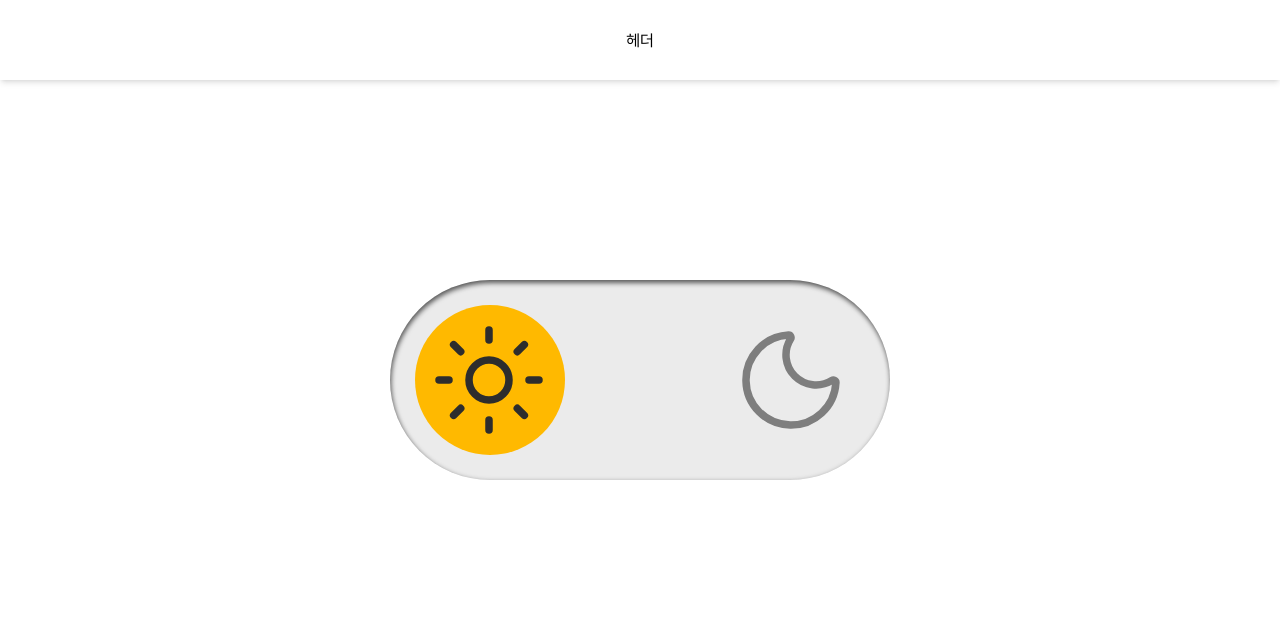
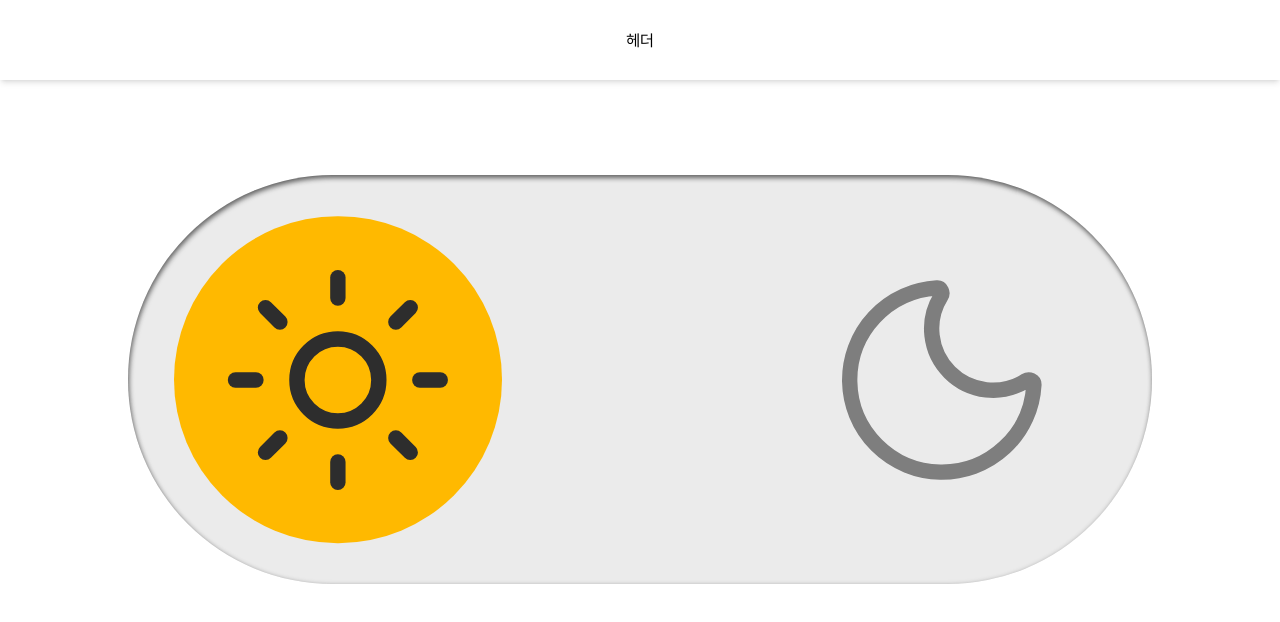
Before and after one commit to 2doh/lab, a Next.js app: page /darkmode in a window 1280 px wide. Shown: the top 622 px of the page. Built offline with nearby package versions, Linux system fonts and the light colour scheme.

Commit message:
docs : 토글 스위치 애니메이션, 비율 수정 comment : 테마 전환 기능 추가 필요

```diff
--- a/src/app/darkmode/page.tsx
+++ b/src/app/darkmode/page.tsx
@@ -1,43 +1,53 @@
-import React from "react";
+"use client";
+
+import { useThemeStore } from "@/store/useThemeStore";
+import { useEffect, useState } from "react";
 
 const page = () => {
+  const { theme, setTheme } = useThemeStore();
+  console.log(theme);
+
   return (
-    <div
-      className="flex-center flex h-[46.8vw] max-h-[80vh]
-      transition-all duration-100 ease-in"
-    >
+    <div className="flex-center flex-col h-[46.8vw]">
       {/* input checkbox를 숨기고 label을 이용해 토글 스위치 모양 구현 */}
-      <label
-        className="cursor-pointer group
-        w-full h-full max-w-[500px] max-h-[200px]"
-      >
+      <label className="cursor-pointer group aspect-[500/200] max-w-[80%] w-[100%]">
         {/* 토글 체크박스 */}
         {/* sr-only 클래스로 input 숨김 */}
-        <input type="checkbox" className="sr-only" />
+        <input
+          type="checkbox"
+          className="sr-only"
+          checked={theme === "darkMode"}
+          onChange={() => setTheme()}
+        />
         {/* 스위치 배경 */}
         <div
-          className="w-full h-full bg-lightgray rounded-full
+          className="w-full h-full bg-lightgray rounded-full relative
           group-has-[input:checked]:bg-dark-surface transition-colors duration-500
-          relative shadow-[inset_1px_3px_5px_rgba(0,0,0,0.6),inset_0px_0px_5px_rgba(0,0,0,0.1)]
+          shadow-[inset_1px_3px_5px_rgba(18,18,18,0.6),inset_0px_0px_5px_rgba(18,18,18,0.1)]
+          group-has-[input:checked]:shadow-[inset_1px_3px_5px_rgba(224,224,224,0.6),inset_0px_0px_5px_rgba(224,224,224,0.1)]
           "
         >
           {/* 스위치 버튼 */}
           <div
-            className="absolute top-[50%] left-[5%] translate-y-[-50%]
-            w-[30%] h-[75%] rounded-full
-            transition-transform transform duration-500
-            flex flex-center bg-amber-400
-            group-has-[input:checked]:translate-x-[200%]
+            className="absolute top-[50%] left-[4.5%] translate-y-[-50%]
+            rounded-full h-[100%] max-h-[80%] aspect-square
+            transition-all duration-500 bg-amber-400
+            group-has-[input:checked]:left-[63%]
+            group-has-[input:checked]:bg-shadow
             "
-          ></div>
-          <div className="absolute h-[60%] top-[50%] translate-y-[-50%] left-[7.8%]">
+          />
+          <div
+            className="h-[60%] z-[50] absolute top-[50%]
+          translate-y-[-50%] left-[8.5%]"
+          >
             <svg
               xmlns="http://www.w3.org/2000/svg"
               viewBox="0 0 24 24"
               fill="none"
-              stroke-width="1.5"
-              stroke-linecap="round"
-              stroke-linejoin="round"
+              stroke="currentColor"
+              strokeWidth="1.5"
+              strokeLinecap="round"
+              strokeLinejoin="round"
               className="w-full h-full stroke-dark-surface
               group-has-[input:checked]:stroke-darkgray
               "
@@ -53,16 +63,20 @@ const page = () => {
               <path d="m19.07 4.93-1.41 1.41" />
             </svg>
           </div>
-          <div className="absolute h-[60%] top-[50%] translate-y-[-50%] right-[7.8%]">
+          <div
+            className="h-[60%] z-[50] absolute right-[8.5%] top-[50%]
+        translate-y-[-50%]"
+          >
             <svg
               xmlns="http://www.w3.org/2000/svg"
               viewBox="0 0 24 24"
               fill="none"
-              stroke-width="1.5"
-              stroke-linecap="round"
-              stroke-linejoin="round"
+              stroke="currentColor"
+              strokeWidth="1.5"
+              strokeLinecap="round"
+              strokeLinejoin="round"
               className="w-full h-full stroke-darkgray
-              group-has-[input:checked]:stroke-dark-surface"
+            group-has-[input:checked]:stroke-dark-surface"
             >
               <path d="M20.985 12.486a9 9 0 1 1-9.473-9.472c.405-.022.617.46.402.803a6 6 0 0 0 8.268 8.268c.344-.215.825-.004.803.401" />
             </svg>
--- a/src/app/layout.tsx
+++ b/src/app/layout.tsx
@@ -1,14 +1,27 @@
+import Footer from "@/components/layout/Footer";
 import Header from "@/components/layout/Header";
 import "../styles/globals.css";
-import Footer from "@/components/layout/Footer";
+import { useThemeStore } from "@/store/useThemeStore";
+import { useEffect } from "react";
 
 export default function RootLayout({
   children,
 }: Readonly<{
   children: React.ReactNode;
 }>) {
+  const theme = useThemeStore(state => state.theme);
+  const setTheme = useThemeStore(state => state.setTheme);
+
+  useEffect(() => {
+    // 페이지 로드 시 Tailwind dark 클래스 초기화
+    if (theme === "darkMode") {
+      document.documentElement.classList.add("dark");
+    } else {
+      document.documentElement.classList.remove("dark");
+    }
+  }, [theme]);
   return (
-    <html lang="ko" className="dark">
+    <html lang="ko">
       <body>
         <Header></Header>
         {children}
--- a/src/app/page.tsx
+++ b/src/app/page.tsx
@@ -12,7 +12,10 @@ const page = () => {
   const swiperRef = useRef<any>(null);
   const router = useRouter();
   return (
-    <div className="relative h-[46.8vw] max-h-[80vh] flex-center flex-col transition-all duration-100 ease-in">
+    <div
+      className="relative h-[46.8vw] max-h-[80vh]
+      flex-center flex-col transition-all duration-100 ease-in"
+    >
       <Swiper
         className="w-full h-[66.67vw] max-h-[80%]"
         slidesPerView={3}
@@ -30,7 +33,6 @@ const page = () => {
           );
           return (
             <SwiperSlide
-              className="bg-amber-200"
               key={index}
               style={{
                 transform:
--- a/src/components/common/CardFrame.tsx
+++ b/src/components/common/CardFrame.tsx
@@ -18,7 +18,7 @@ const CardFrame: React.FC<cardDataInterface> = data => {
 
   return (
     <div className={`h-full relative ${bgColorClass}`}>
-      <div className="flex flex-col absolute bottom-[10%] w-[50%] left-[5%]">
+      <div className="flex flex-col absolute bottom-[10%] w-[60%] left-[5%]">
         <span className="font-bold card-text lg:text-[clamp(1.2rem,(1.5vw+0.8rem),3rem)] sm:text-[clamp(0.8rem,(1vw+0.8rem),2rem)] text-[clamp(0.5rem,(0.5vw+0.5rem),1rem)]">
           #{data.id}
         </span>
--- /dev/null
+++ b/src/components/common/LoadingSpinner.tsx
@@ -0,0 +1,42 @@
+import React from "react";
+
+const LoadingSpinner: React.FC = () => {
+  return (
+    <div className="flex justify-center items-center gap-2 h-24">
+      <span className="w-3 h-3 bg-gray-800 rounded-full animate-dot delay-0"></span>
+      <span className="w-3 h-3 bg-gray-800 rounded-full animate-dot delay-200"></span>
+      <span className="w-3 h-3 bg-gray-800 rounded-full animate-dot delay-400"></span>
+
+      <style jsx>{`
+        @keyframes dot {
+          0% {
+            opacity: 0;
+            transform: scale(0.5);
+          }
+          50% {
+            opacity: 1;
+            transform: scale(1.2);
+          }
+          100% {
+            opacity: 0;
+            transform: scale(0.5);
+          }
+        }
+        .animate-dot {
+          animation: dot 1.2s infinite;
+        }
+        .delay-0 {
+          animation-delay: 0s;
+        }
+        .delay-200 {
+          animation-delay: 0.2s;
+        }
+        .delay-400 {
+          animation-delay: 0.4s;
+        }
+      `}</style>
+    </div>
+  );
+};
+
+export default LoadingSpinner;
--- /dev/null
+++ b/src/store/useThemeStore.ts
@@ -0,0 +1,31 @@
+import { create } from "zustand";
+import { persist } from "zustand/middleware";
+
+export type ThemeMode = `lightMode` | `darkMode`;
+
+interface ThemeState {
+  theme: ThemeMode;
+  setTheme: () => void;
+}
+
+export const useThemeStore = create<ThemeState>()(
+  persist(
+    (set, get) => ({
+      theme: "lightMode",
+      setTheme: () => {
+        const newTheme = get().theme === "lightMode" ? "darkMode" : "lightMode";
+        // Tailwind dark 클래스 적용
+        if (typeof window !== "undefined") {
+          document.documentElement.classList.toggle(
+            "dark",
+            newTheme === "darkMode",
+          );
+        }
+        set({ theme: newTheme });
+      },
+    }),
+    {
+      name: "theme",
+    },
+  ),
+);
--- a/tailwind.config.js
+++ b/tailwind.config.js
@@ -4,7 +4,6 @@ module.exports = {
     "./pages/**/*.{js,ts,jsx,tsx}", // Page Router
     "./components/**/*.{js,ts,jsx,tsx}",
   ],
-  darkMode: "class", // 'media' 또는 'class'
   theme: {
     extend: {
       colors: {},
```
